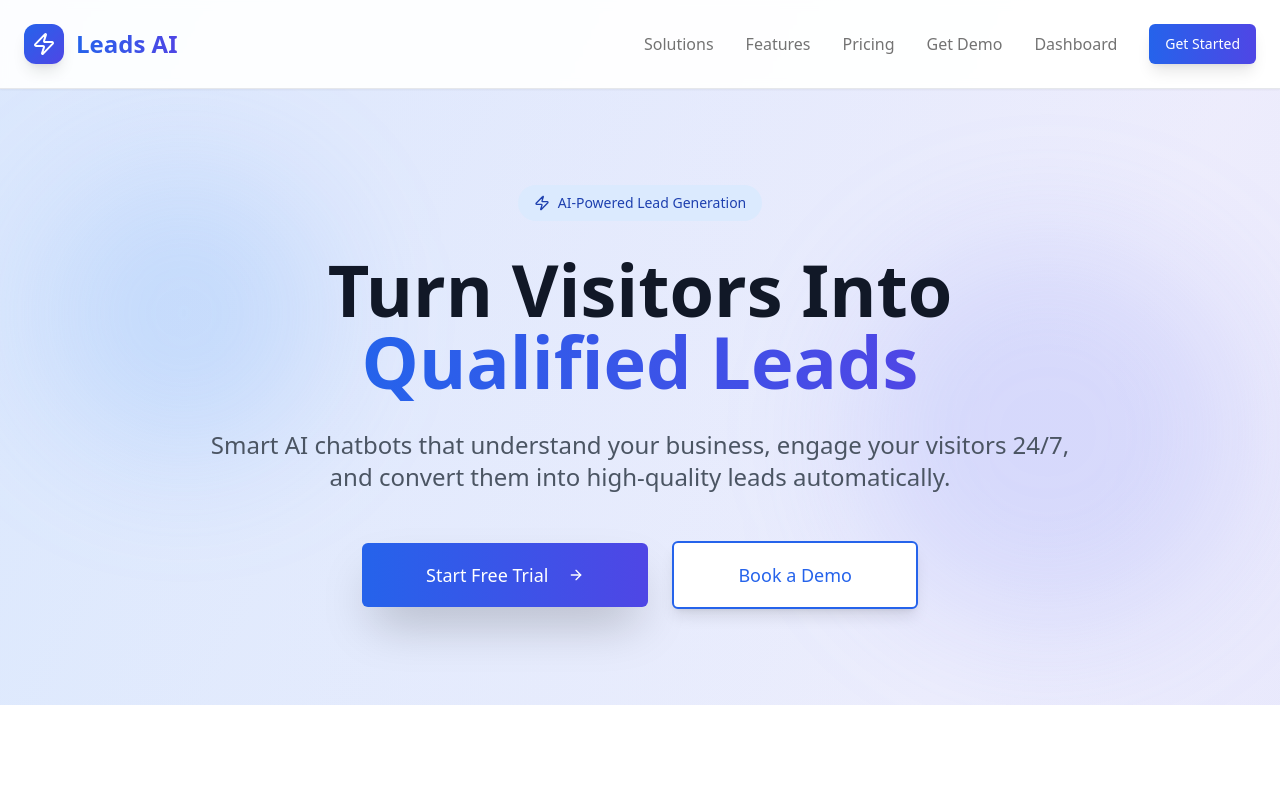
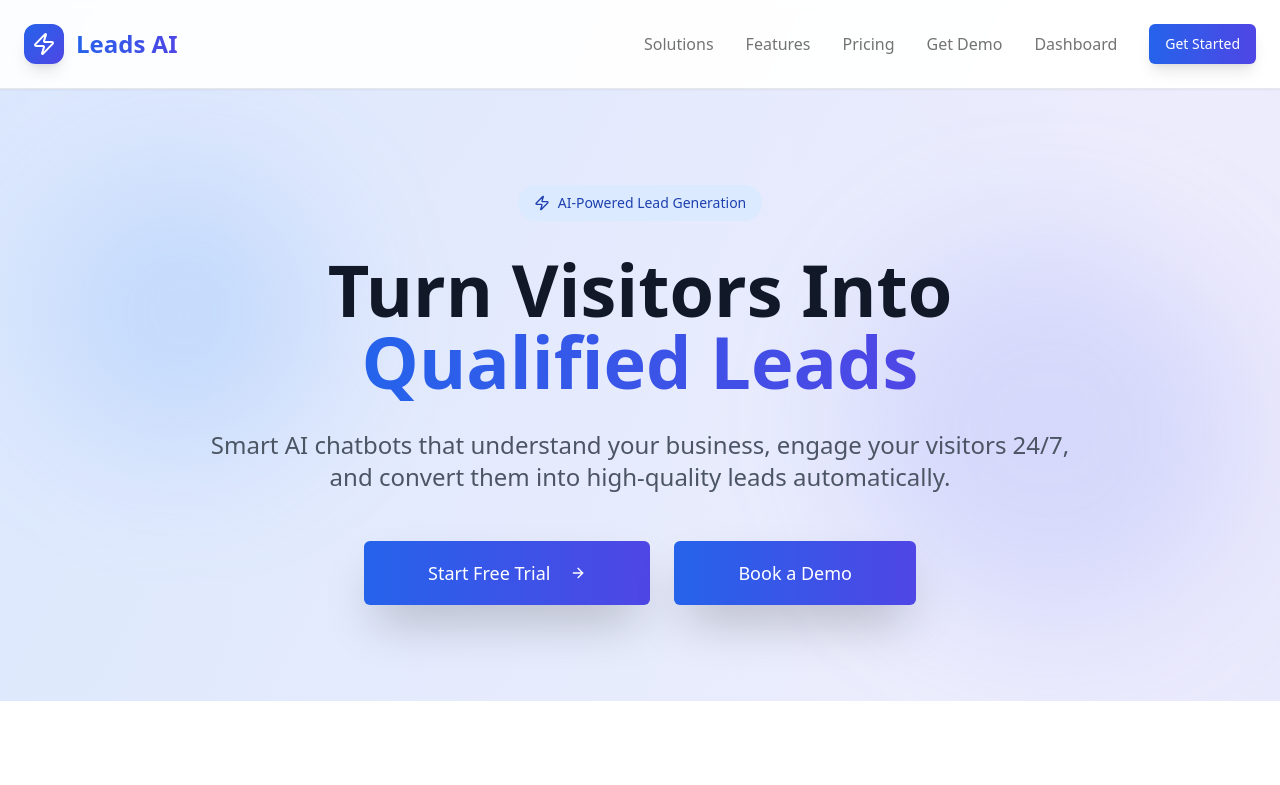
Before and after one commit to yabeths/cyber-bot-forge, a React (Vite) app: page / in a window 1280 px wide. Shown: the top 785 px of the page. Built offline with nearby package versions, Linux system fonts and the light colour scheme.

Commit message:
Style "Book a Demo" button
Make the "Book a Demo" button visually consistent with the "Start Free Trial" button.

```diff
--- a/src/pages/Index.tsx
+++ b/src/pages/Index.tsx
@@ -66,7 +66,7 @@ const Index = () => {
                 <ArrowRight className="ml-3 h-6 w-6" />
               </a>
             </Button>
-            <Button variant="outline" size="lg" className="text-lg px-16 py-8 border-2 border-blue-600 text-blue-600 hover:bg-blue-600 hover:text-white shadow-lg transition-all duration-300" asChild>
+            <Button size="lg" className="text-lg px-16 py-8 bg-gradient-to-r from-blue-600 to-indigo-600 hover:from-blue-700 hover:to-indigo-700 text-white shadow-2xl hover:shadow-blue-500/25 transition-all duration-300" asChild>
               <a href="/demo">Book a Demo</a>
             </Button>
           </div>
```
